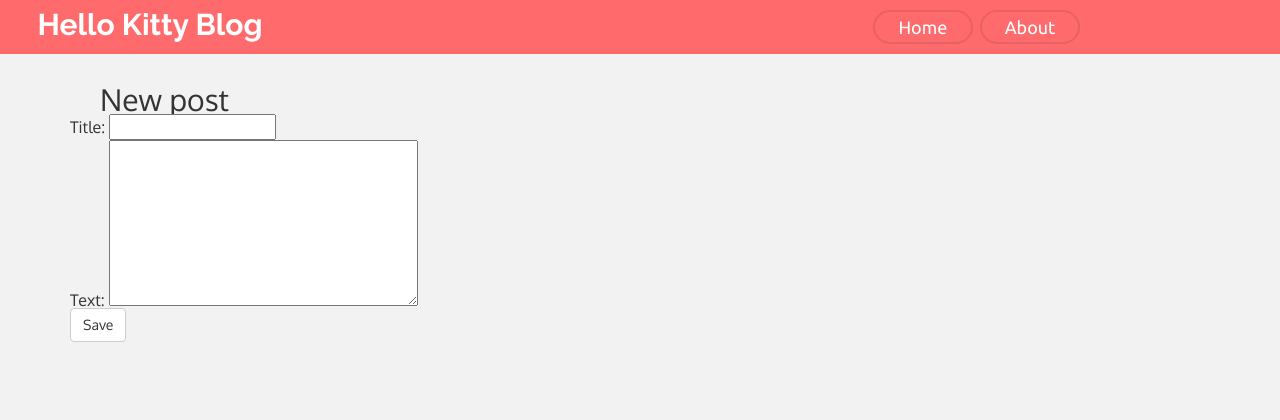
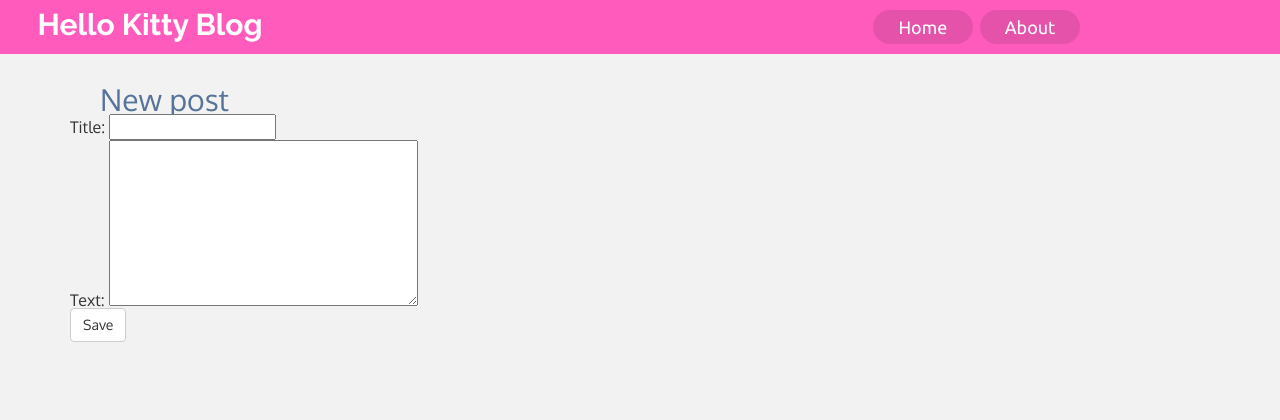
Before and after one commit to buoyantair/my-first-blog, a Django app: page /post/new/ in a window 1280 px wide. Shown: the top 420 px of the page. Run offline with Django 3.2, Linux system fonts and the light colour scheme; some libraries are stand-ins or nearby versions.

Commit message:
Changed site theme

```diff
--- a/blog/static/css/blog.css
+++ b/blog/static/css/blog.css
@@ -51,6 +51,10 @@
   margin: 1em 0 0 1em;
   font-size: 30px;
   font-family: "Oxygen", sans-serif;
+  color: #577399;
+}
+.post-heading a, .post-heading a:hover, .post-heading a:active, .post-heading a:visited{
+  text-decoration: none;
 }
 
 .post-metadata{
--- a/blog/static/css/site-header.css
+++ b/blog/static/css/site-header.css
@@ -17,7 +17,7 @@
 
   min-height: 10px;
   max-height: 60px;
-  background: #FF6B6C;
+  background: #FF5BBD;
   font-family: "Raleway", sans-serif;
   font-weight: bold;
   color: #FFF;
@@ -54,13 +54,13 @@
   min-width: 100px;
   text-decoration: none;
   color: #FFF;
-  background: #FF6B6C;
+  background: #E552AA;
   border-radius: 30px;
   margin: 0 .2em;
-  border: 2px solid #E86263;
+  border: 2px solid #E552AA;
 }
 
 .navigation a:hover{
-  background: #FF6B6C;
-  border: 2px solid #E86263;
+  background: #FF5BBD;
+  border: 2px solid #E552AA;
 }
```
